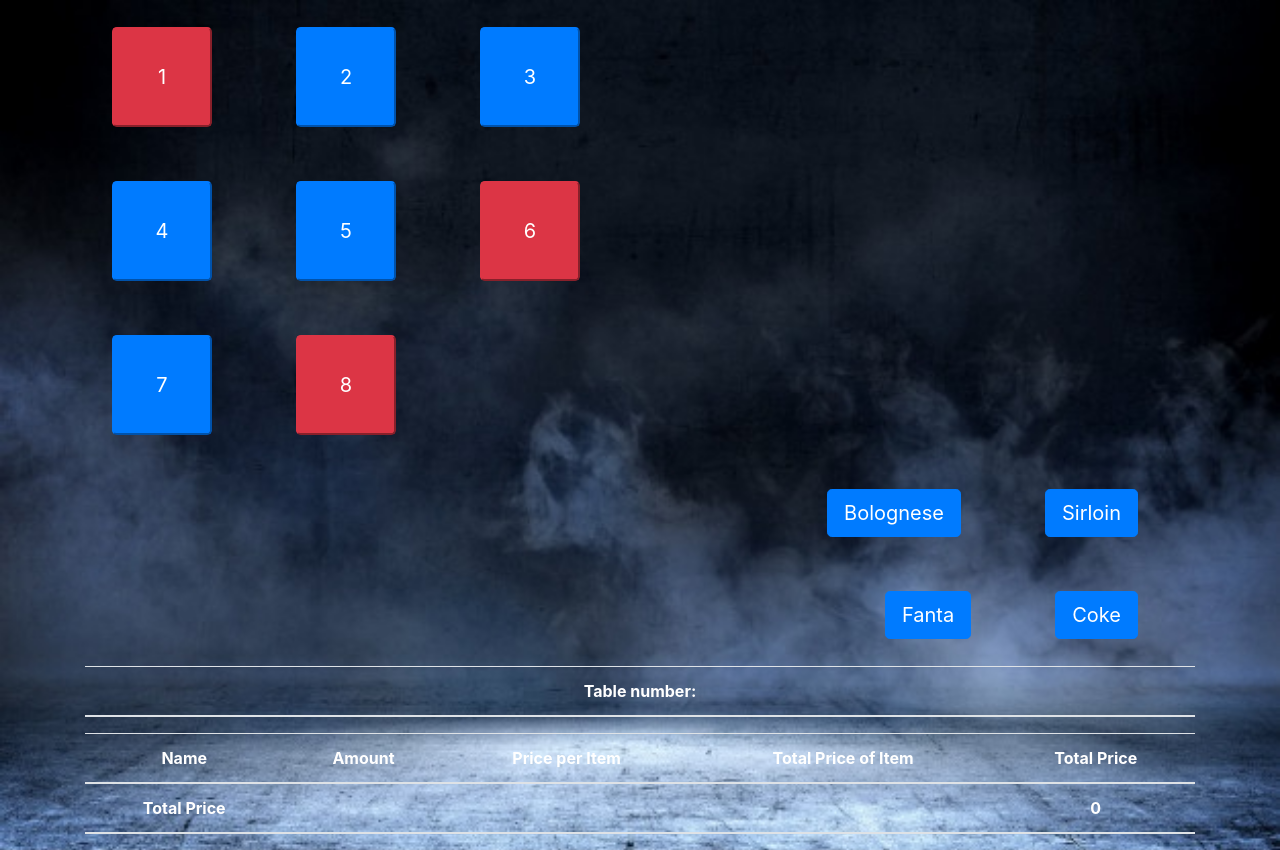
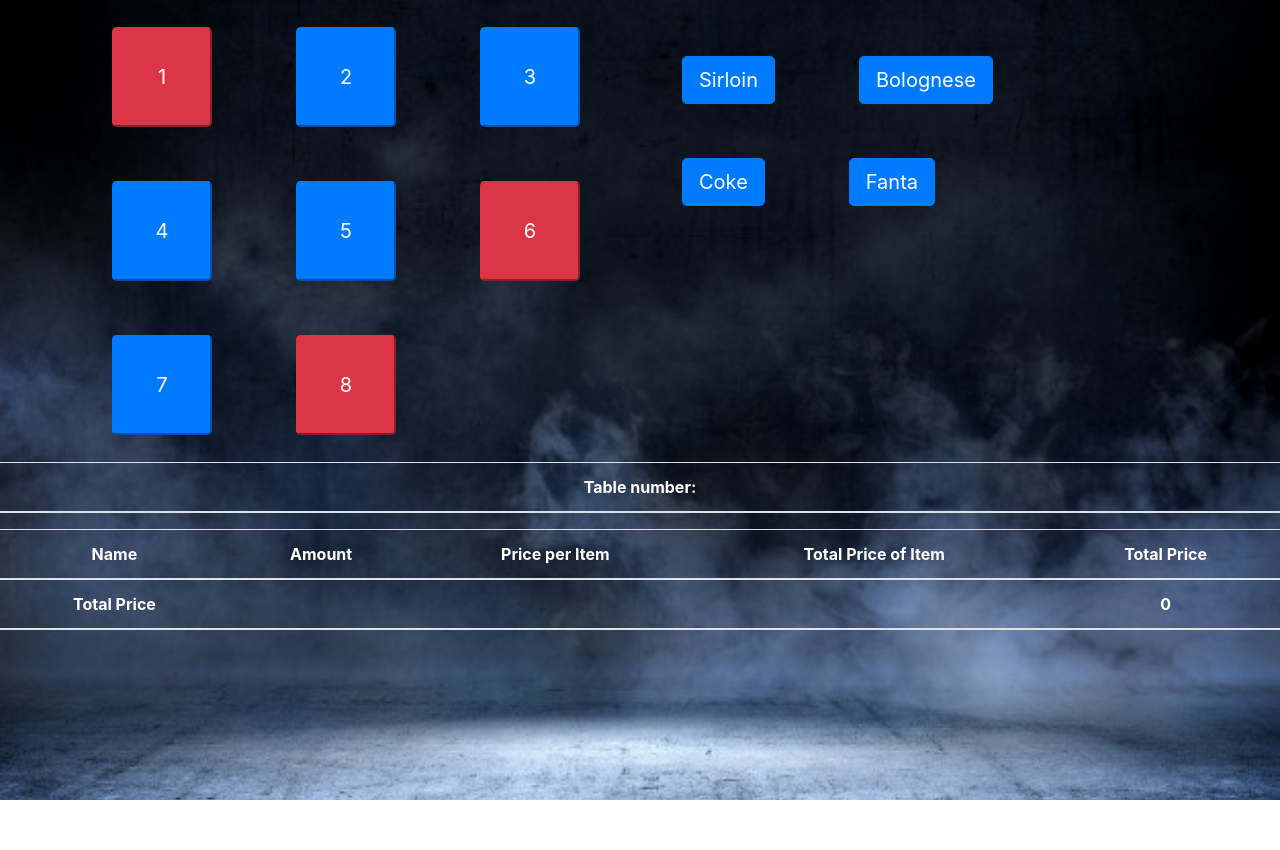
Before and after one commit to Mpinan/POS_system, a React (Create React App) app in the folder pos/: page / in a window 1280 px wide. After the commit the page ends 800 px from the top, so only its background shows below. Built offline with nearby package versions, Linux system fonts and the light colour scheme; the HTML template or start-up script is replaced by a standard one.

Commit message:
Added different containers

```diff
--- a/pos/src/App.css
+++ b/pos/src/App.css
@@ -1,8 +1,12 @@
 .App {
   text-align: center;
 }
+#dispaly {
+  display: inline-block;
+}
 #position {
   width: 50%;
+  display: inline-flex !important;
 }
 .margin {
   margin: 2px;
--- a/pos/src/App.js
+++ b/pos/src/App.js
@@ -105,11 +105,11 @@ class App extends Component {
 
     return (
       <div className="App">
-        <Container>
+        <Container id="display">
           <div classname="container" id="position">
             <Row>
               {listOfTables.map((table, i) => (
-                <div style={{ float: "left" }} className="margin" key={i}>
+                <div className="margin" key={i}>
                   <Col xs="6" sm="4">
                     <DinningTable
                       isBusy={this.state.isBusy}
@@ -126,9 +126,10 @@ class App extends Component {
               ))}
             </Row>
           </div>
-          <div className="container" id="position" style={{ float: "right" }}>
+          <div className="container" id="position">
+            <Row>
               {listItems.map((item, i) => (
-              <div style={{ float: "right" }} className="margin" key={i}>
+                <div className="margin" key={i}>
                   <Col xs="4" sm="4" key={i}>
                     <Menu
                       key={i}
@@ -142,7 +143,9 @@ class App extends Component {
                   </Col>
                 </div>
               ))}
+            </Row>
           </div>
+        </Container>
         <div>
           <ItemsList
             itemsInTable={items}
@@ -150,7 +153,6 @@ class App extends Component {
             totalPrice={totalPrice}
           ></ItemsList>
         </div>
-        </Container>
       </div>
     );
   }
```
Lines whose indentation alone changed are shown as unchanged.
